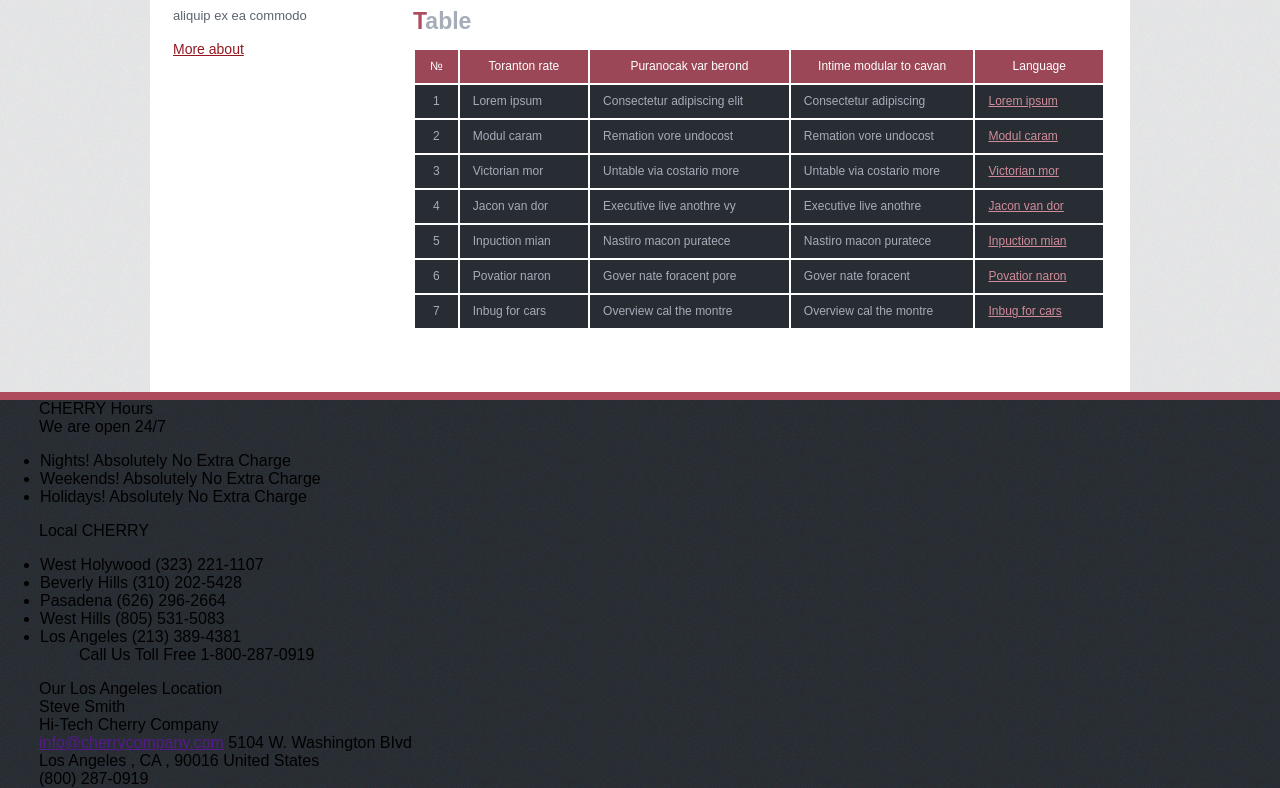
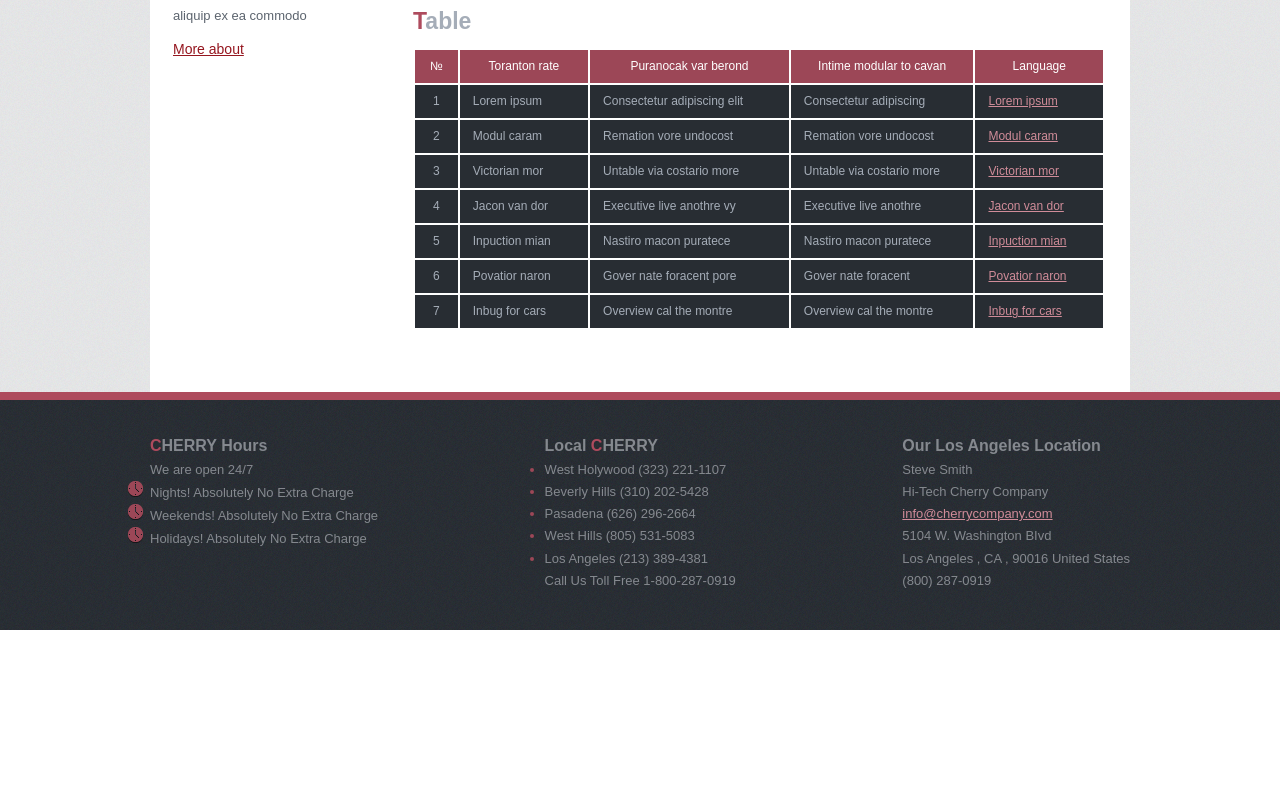
Before and after one commit to ArtemSidorin/Cherry, a plain HTML site: page index.html in a window 1280 px wide. Shown: the part 991-1779 px from the top of the page. After the commit the page ends 1621 px from the top, so only its background shows below. Drawn offline with Linux system fonts and the light colour scheme.

Commit message:
Created by footer-block

```diff
--- a/index.html
+++ b/index.html
@@ -209,30 +209,30 @@
     <footer>
       <div class="footer-container">
         <div class="footer-block">
-          <p>CHERRY Hours</p>
+          <p class="footer-heading"><span>C</span>HERRY Hours</p>
           <p>We are open 24/7</p>
-          <ul>
+          <ul class="ul-clock">
             <li>Nights! Absolutely No Extra Charge</li>
             <li>Weekends! Absolutely No Extra Charge</li>
             <li>Holidays! Absolutely No Extra Charge</li>
           </ul>
         </div>
         <div class="footer-block">
-          <p>Local CHERRY</p>
+          <p class="footer-heading">Local <span>C</span>HERRY</p>
           <ul>
-            <li>West Holywood (323) 221-1107</li>
-            <li>Beverly Hills (310) 202-5428</li>
-            <li>Pasadena (626) 296-2664</li>
-            <li>West Hills (805) 531-5083</li>
-            <li>Los Angeles (213) 389-4381</li>
+            <li><span>West Holywood (323) 221-1107</span></li>
+            <li><span>Beverly Hills (310) 202-5428</span></li>
+            <li><span>Pasadena (626) 296-2664</span></li>
+            <li><span>West Hills (805) 531-5083</span></li>
+            <li><span>Los Angeles (213) 389-4381</span></li>
             <p>Call Us Toll Free 1-800-287-0919</p>
           </ul>
         </div>
         <div class="footer-block">
-          <p>Our Los Angeles Location</p>
+          <p class="footer-heading">Our Los Angeles Location</p>
           <p>Steve Smith<br>
              Hi-Tech Cherry Company<br>
-             <a href="">info@cherrycompany.com</a>
+             <a href="">info@cherrycompany.com</a><br>
              5104 W. Washington BIvd<br>
              Los Angeles , CA , 90016 United States<br>
              (800) 287-0919
@@ -246,6 +246,5 @@
 
 
 
-
 <script>document.write('<script src="http://' + (location.host || 'localhost').split(':')[0] + ':35729/livereload.js?snipver=1"></' + 'script>')</script>
  </body>
--- a/style.css
+++ b/style.css
@@ -328,7 +328,7 @@ td {
 	text-align: center;
 	padding: 0;
 }
-.td5 a {
+.td5 a, .footer-block a {
 	color: #d08c99;
 }
 footer {
@@ -338,5 +338,37 @@ footer {
 	border-top: 8px solid #ae4b5d;
 }
 .footer-container {
+	max-width: 980px;
+	display: flex;
+	margin: auto;
+	flex-direction: row;
+	justify-content: space-between;
+}
+.footer-block {
+	margin-top: 32px;
+	color: #85898f;
+	font-size: 13px;
+	line-height: 1.7;
+}
+.footer-block ul {
+	margin: 0;
+	padding: 0;
+}
+.footer-block ul li {
+	color: #9c4757;
+}
+.footer-block ul li span {
+	color: #85898f;
+}
+.footer-block .ul-clock li {
+	color: #85898f;
+	list-style-image: url(img/clock.png);
+}
+.footer-block p {
+	padding: 0;
 
 }
+.footer-heading {
+	font-weight: bold;
+	font-size: 16px;
+}
```
Also changed, not shown: img/clock.png (added).
